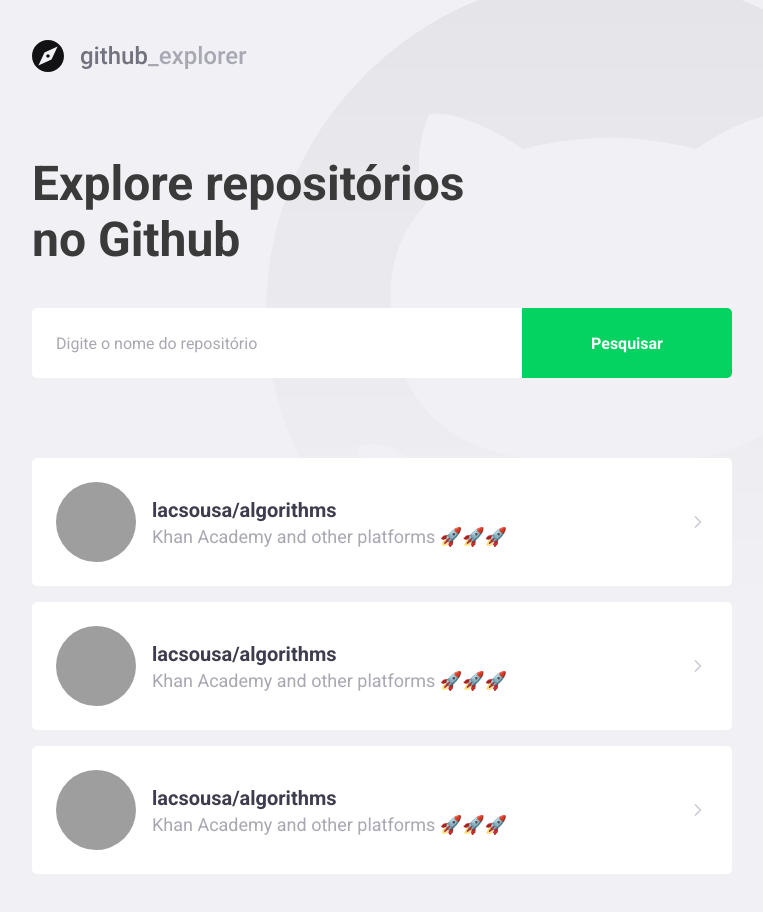
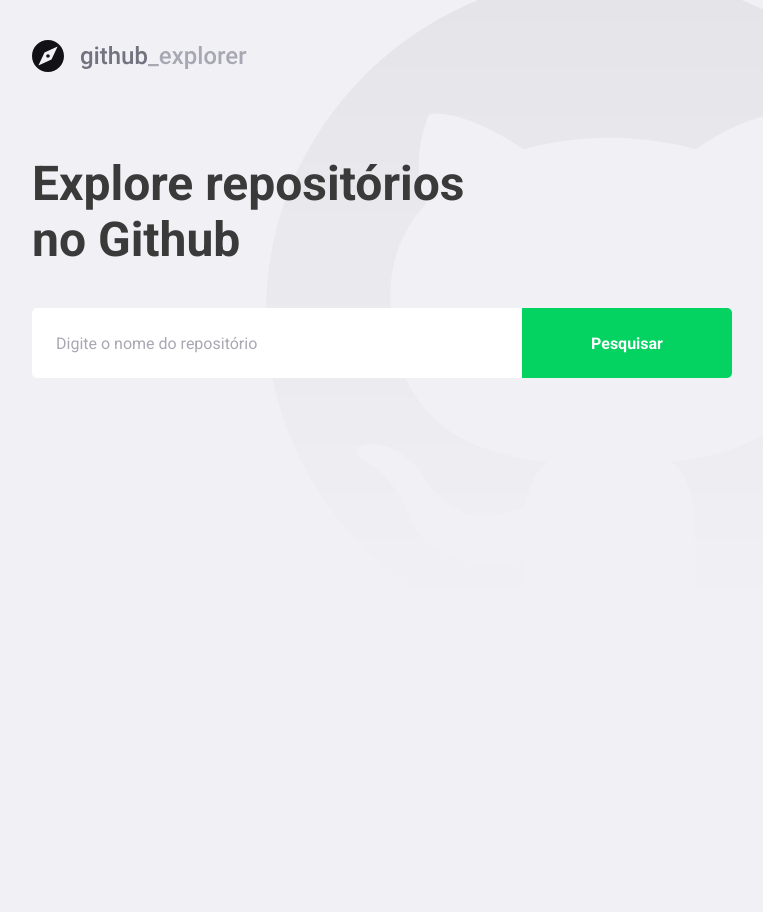
Before and after one commit to lacsousa/primeiro-projeto-react, a React (Create React App) app: page / in a window 1280 px wide. Shown: the whole page, without its empty margins (148-911 px from the left). After the commit the page ends 800 px from the top, so only its background shows below. Built offline with nearby package versions, Linux system fonts and the light colour scheme; grey boxes are pictures that could not be loaded.

Commit message:
Connecting with an API

```diff
--- a/package.json
+++ b/package.json
@@ -10,6 +10,7 @@
     "@types/node": "^16.18.108",
     "@types/react": "^18.3.5",
     "@types/react-dom": "^18.3.0",
+    "axios": "^1.7.7",
     "polished": "^4.3.1",
     "primeiro-projeto-react": "file:",
     "react": "^18.3.1",
--- a/src/pages/Dashboard/index.tsx
+++ b/src/pages/Dashboard/index.tsx
@@ -1,52 +1,66 @@
-import React from "react";
-import {  FiChevronRight } from 'react-icons/fi';
+import React, { useState, FormEvent } from "react";
+import { FiChevronRight } from "react-icons/fi";
+import api from "../../services/api";
+
 import logoImg from "../../assets/logo.svg";
-
 import { Title, Form, Repositories } from "./styles";
 
+interface Repository {
+    full_name: string;
+    description: string;
+    owner: {
+        login: string;
+        avatar_url: string;
+    };
+}
+
 const Dashboard: React.FC = () => {
+    const [newRepo, setNewRepo] = useState("");
+    const [repositories, setRepositories] = useState<Repository[]>([]);
+
+    async function handleAddRepository(
+        event: FormEvent<HTMLFormElement>
+    ): Promise<void> {
+        console.log(newRepo);
+        event.preventDefault();
+
+        const response = await api.get<Repository>(`repos/${newRepo}`);
+
+        const repository = response.data;
+
+        setRepositories([...repositories, repository]);
+        console.log(response.data);
+        setNewRepo('');
+    }
+
     return (
         <>
             <img src={logoImg} alt="Github Explorer" />
             <Title>Explore repositórios no Github</Title>
 
-
-            <Form>
-                <input placeholder="Digite o nome do repositório" />
+            <Form onSubmit={handleAddRepository}>
+                <input
+                    value={newRepo}
+                    onChange={(e) => setNewRepo(e.target.value)}
+                    placeholder="Digite o nome do repositório"
+                />
                 <button type="submit">Pesquisar</button>
             </Form>
 
             <Repositories>
-                <a href="teste">
-                    <img src="https://avatars.githubusercontent.com/u/323530?v=4"
-                    alt="Luciano Cordeiro" />
-                <div>
-                    <strong>lacsousa/algorithms</strong>
-                    <p>Khan Academy and other platforms 🚀🚀🚀</p>
-                </div>
-                <FiChevronRight size={20}/>
-                </a>
-
-                <a href="teste">
-                    <img src="https://avatars.githubusercontent.com/u/323530?v=4"
-                    alt="Luciano Cordeiro" />
-                <div>
-                    <strong>lacsousa/algorithms</strong>
-                    <p>Khan Academy and other platforms 🚀🚀🚀</p>
-                </div>
-                <FiChevronRight size={20}/>
-                </a>
-
-                <a href="teste">
-                    <img src="https://avatars.githubusercontent.com/u/323530?v=4"
-                    alt="Luciano Cordeiro" />
-                <div>
-                    <strong>lacsousa/algorithms</strong>
-                    <p>Khan Academy and other platforms 🚀🚀🚀</p>
-                </div>
-                <FiChevronRight size={20}/>
-                </a>
-
+                {repositories.map((repository) => (
+                    <a key={repository.full_name} href="teste">
+                        <img
+                            src={repository.owner.avatar_url}
+                            alt={repository.owner.login}
+                        />
+                        <div>
+                            <strong>{repository.full_name}</strong>
+                            <p>{repository.description}</p>
+                        </div>
+                        <FiChevronRight size={20} />
+                    </a>
+                ))}
             </Repositories>
         </>
     );
--- a/src/pages/Dashboard/styles.ts
+++ b/src/pages/Dashboard/styles.ts
@@ -82,7 +82,8 @@
         }
 
         div{
-            margin-left: 16px;
+            margin: 0 16px;
+            flex: 1;
 
             strong {
                 font-size: 20px;
--- /dev/null
+++ b/src/services/api.ts
@@ -0,0 +1,8 @@
+import axios from 'axios';
+
+const api = axios.create({
+    baseURL: 'https://api.github.com',
+
+});
+
+export default api;
```
Also changed, not shown: 2 other files (tests, documents, lock files or other folders).
